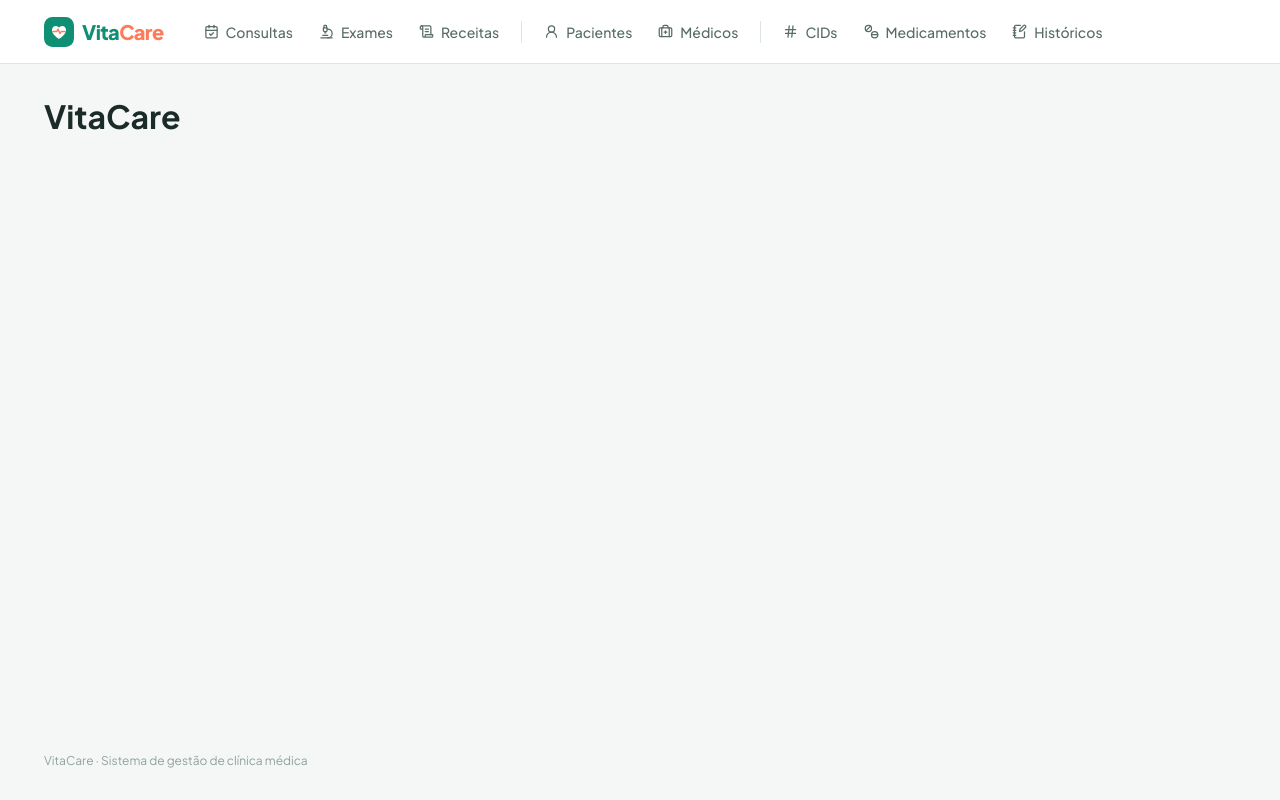
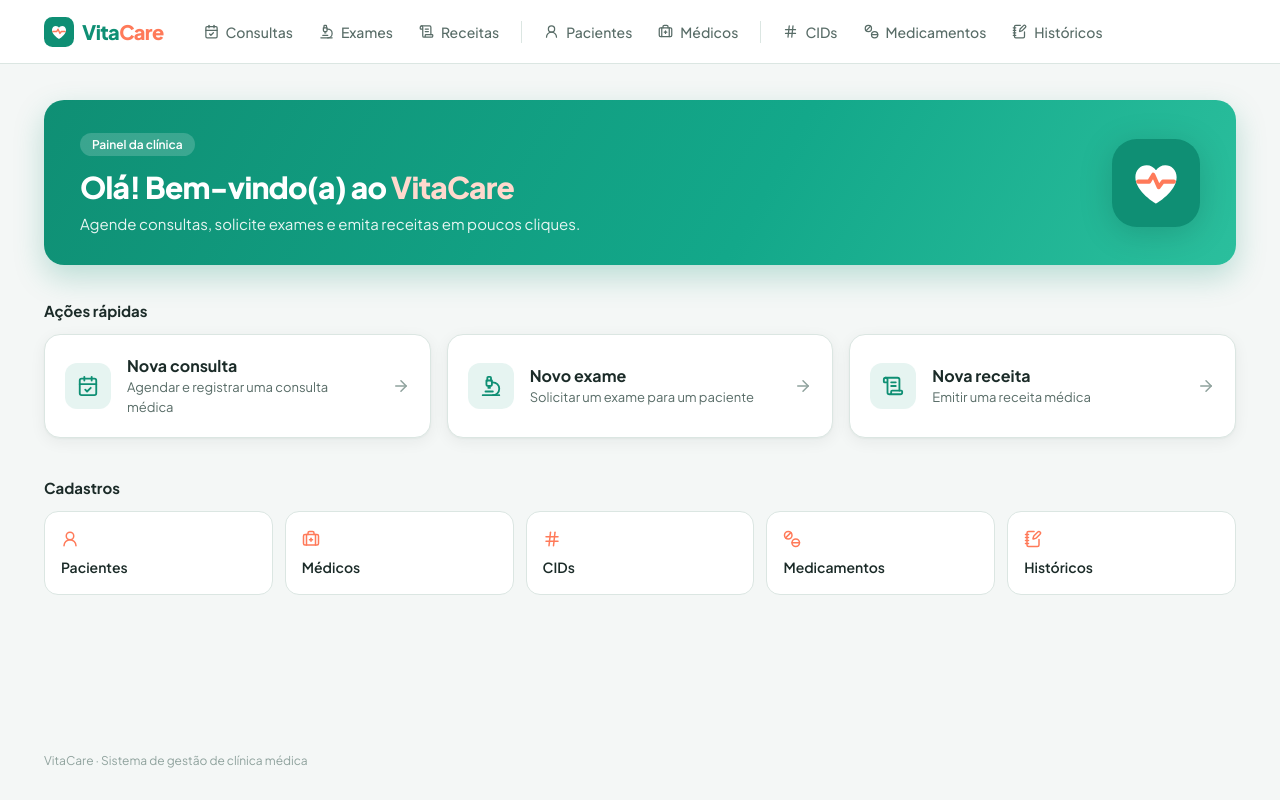
Before and after one commit to lucasamui/VitaCare-Front, a Vue app: page / in a window 1280 px wide. Built offline with nearby package versions, Linux system fonts and the light colour scheme.

Commit message:
feat: página inicial com ações rápidas

```diff
--- a/src/views/HomeView.vue
+++ b/src/views/HomeView.vue
@@ -1,3 +1,231 @@
+<script setup>
+import { CalendarCheck, Microscope, ScrollText, UserRound, BriefcaseMedical, Hash, Tablets, NotebookPen, ArrowRight } from 'lucide-vue-next'
+</script>
+
 <template>
-  <h1>VitaCare</h1>
+  <div class="home">
+    <section class="hero">
+      <div>
+        <p class="hero-tag">Painel da clínica</p>
+        <h1>Olá! Bem-vindo(a) ao <span>VitaCare</span></h1>
+        <p class="hero-text">Agende consultas, solicite exames e emita receitas em poucos cliques.</p>
+      </div>
+      <img src="/vitacare.svg" alt="" class="hero-mark" />
+    </section>
+
+    <p class="home-section-label">Ações rápidas</p>
+    <div class="home-primary-grid">
+      <RouterLink to="/consults/add" class="primary-card">
+        <div class="primary-card-icon"><CalendarCheck :size="22" /></div>
+        <div>
+          <div class="primary-card-title">Nova consulta</div>
+          <div class="primary-card-desc">Agendar e registrar uma consulta médica</div>
+        </div>
+        <ArrowRight :size="18" class="primary-card-arrow" />
+      </RouterLink>
+      <RouterLink to="/exams/add" class="primary-card">
+        <div class="primary-card-icon"><Microscope :size="22" /></div>
+        <div>
+          <div class="primary-card-title">Novo exame</div>
+          <div class="primary-card-desc">Solicitar um exame para um paciente</div>
+        </div>
+        <ArrowRight :size="18" class="primary-card-arrow" />
+      </RouterLink>
+      <RouterLink to="/prescriptions/add" class="primary-card">
+        <div class="primary-card-icon"><ScrollText :size="22" /></div>
+        <div>
+          <div class="primary-card-title">Nova receita</div>
+          <div class="primary-card-desc">Emitir uma receita médica</div>
+        </div>
+        <ArrowRight :size="18" class="primary-card-arrow" />
+      </RouterLink>
+    </div>
+
+    <p class="home-section-label" style="margin-top: 40px">Cadastros</p>
+    <div class="home-secondary-grid">
+      <RouterLink to="/patients" class="secondary-card">
+        <UserRound :size="18" class="secondary-card-icon" />
+        <span class="secondary-card-title">Pacientes</span>
+      </RouterLink>
+      <RouterLink to="/doctors" class="secondary-card">
+        <BriefcaseMedical :size="18" class="secondary-card-icon" />
+        <span class="secondary-card-title">Médicos</span>
+      </RouterLink>
+      <RouterLink to="/cids" class="secondary-card">
+        <Hash :size="18" class="secondary-card-icon" />
+        <span class="secondary-card-title">CIDs</span>
+      </RouterLink>
+      <RouterLink to="/medications" class="secondary-card">
+        <Tablets :size="18" class="secondary-card-icon" />
+        <span class="secondary-card-title">Medicamentos</span>
+      </RouterLink>
+      <RouterLink to="/medicalhistories" class="secondary-card">
+        <NotebookPen :size="18" class="secondary-card-icon" />
+        <span class="secondary-card-title">Históricos</span>
+      </RouterLink>
+    </div>
+  </div>
 </template>
+
+<style scoped>
+.home {
+  padding: 4px 0;
+}
+
+/* Destaque do topo */
+.hero {
+  display: flex;
+  align-items: center;
+  justify-content: space-between;
+  gap: 24px;
+  padding: 32px 36px;
+  margin-bottom: 36px;
+  border-radius: 20px;
+  background: linear-gradient(120deg, #0f8f74 0%, #13a88a 60%, #2bbf9d 100%);
+  color: #fff;
+  box-shadow: 0 12px 30px rgba(15, 143, 116, 0.25);
+}
+
+.hero-tag {
+  display: inline-block;
+  padding: 4px 12px;
+  border-radius: 999px;
+  background: rgba(255, 255, 255, 0.18);
+  font-size: 12px;
+  font-weight: 600;
+  margin-bottom: 12px;
+}
+
+.hero h1 {
+  font-size: 30px;
+  font-weight: 800;
+  letter-spacing: -0.8px;
+}
+
+.hero h1 span {
+  color: #ffd9cd;
+}
+
+.hero-text {
+  font-size: 15px;
+  margin-top: 8px;
+  opacity: 0.9;
+}
+
+.hero-mark {
+  width: 88px;
+  height: 88px;
+  flex-shrink: 0;
+  filter: drop-shadow(0 6px 16px rgba(0, 0, 0, 0.15));
+}
+
+.home-section-label {
+  font-size: 15px;
+  font-weight: 700;
+  color: var(--text);
+  margin-bottom: 14px;
+}
+
+/* Cards de ação */
+.home-primary-grid {
+  display: grid;
+  grid-template-columns: repeat(3, 1fr);
+  gap: 16px;
+}
+
+.primary-card {
+  background: var(--surface);
+  border: 1px solid var(--border);
+  border-radius: 16px;
+  padding: 20px;
+  text-decoration: none;
+  display: flex;
+  align-items: center;
+  gap: 16px;
+  transition: all 0.2s;
+  cursor: pointer;
+  box-shadow: var(--shadow);
+}
+
+.primary-card:hover {
+  border-color: var(--accent);
+  transform: translateY(-2px);
+}
+
+.primary-card-icon {
+  width: 46px;
+  height: 46px;
+  border-radius: 12px;
+  background: var(--accent-soft);
+  color: var(--accent);
+  display: flex;
+  align-items: center;
+  justify-content: center;
+  flex-shrink: 0;
+}
+
+.primary-card-title {
+  font-size: 16px;
+  font-weight: 700;
+  color: var(--text);
+}
+
+.primary-card-desc {
+  font-size: 13px;
+  color: var(--text2);
+  line-height: 1.5;
+  margin-top: 2px;
+}
+
+.primary-card-arrow {
+  margin-left: auto;
+  color: var(--text3);
+  transition: color 0.2s, transform 0.2s;
+}
+
+.primary-card:hover .primary-card-arrow {
+  color: var(--coral);
+  transform: translateX(3px);
+}
+
+/* Cards de cadastro */
+.home-secondary-grid {
+  display: grid;
+  grid-template-columns: repeat(5, 1fr);
+  gap: 12px;
+}
+
+.secondary-card {
+  background: var(--surface);
+  border: 1px solid var(--border);
+  border-radius: 14px;
+  padding: 18px 16px;
+  text-decoration: none;
+  display: flex;
+  flex-direction: column;
+  align-items: flex-start;
+  gap: 10px;
+  transition: all 0.15s;
+}
+
+.secondary-card:hover {
+  border-color: var(--coral);
+  background: #fff8f5;
+}
+
+.secondary-card-icon {
+  color: var(--coral);
+}
+
+.secondary-card-title {
+  font-size: 14px;
+  font-weight: 600;
+  color: var(--text);
+}
+
+@media (max-width: 900px) {
+  .home-primary-grid { grid-template-columns: 1fr; }
+  .home-secondary-grid { grid-template-columns: repeat(2, 1fr); }
+  .hero-mark { display: none; }
+}
+</style>
```
